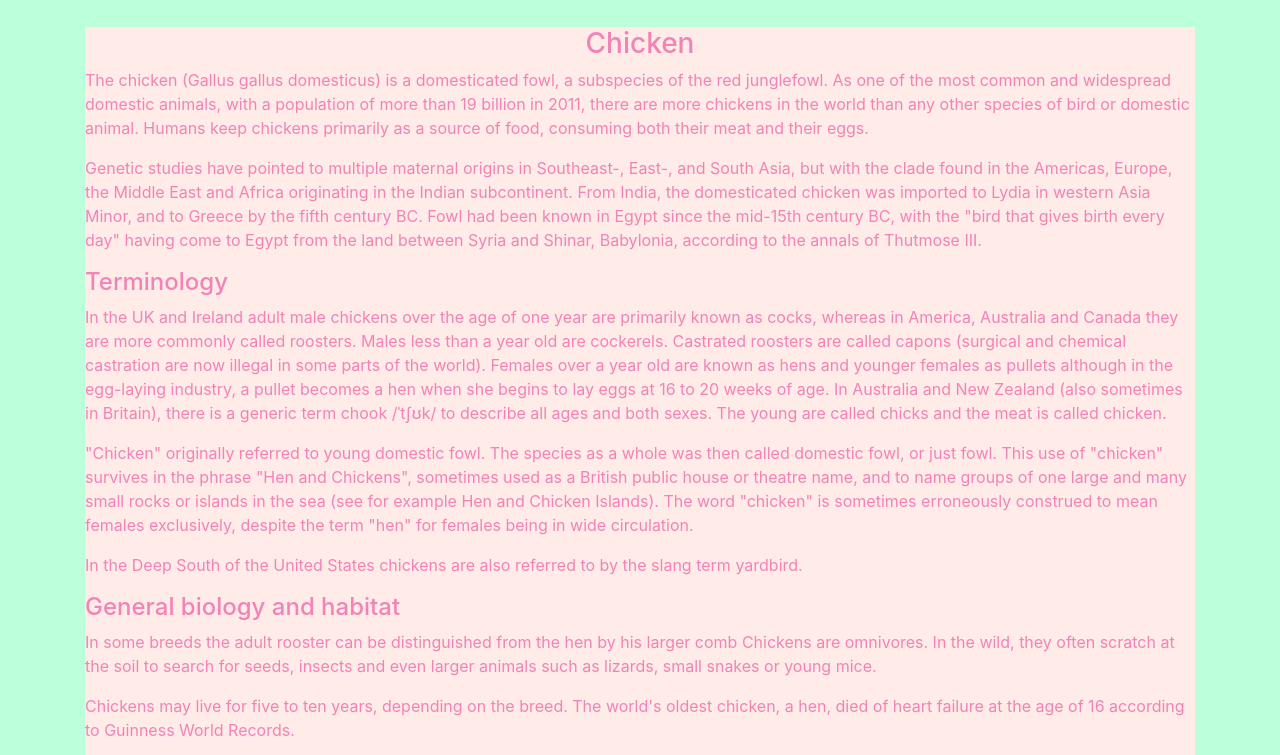
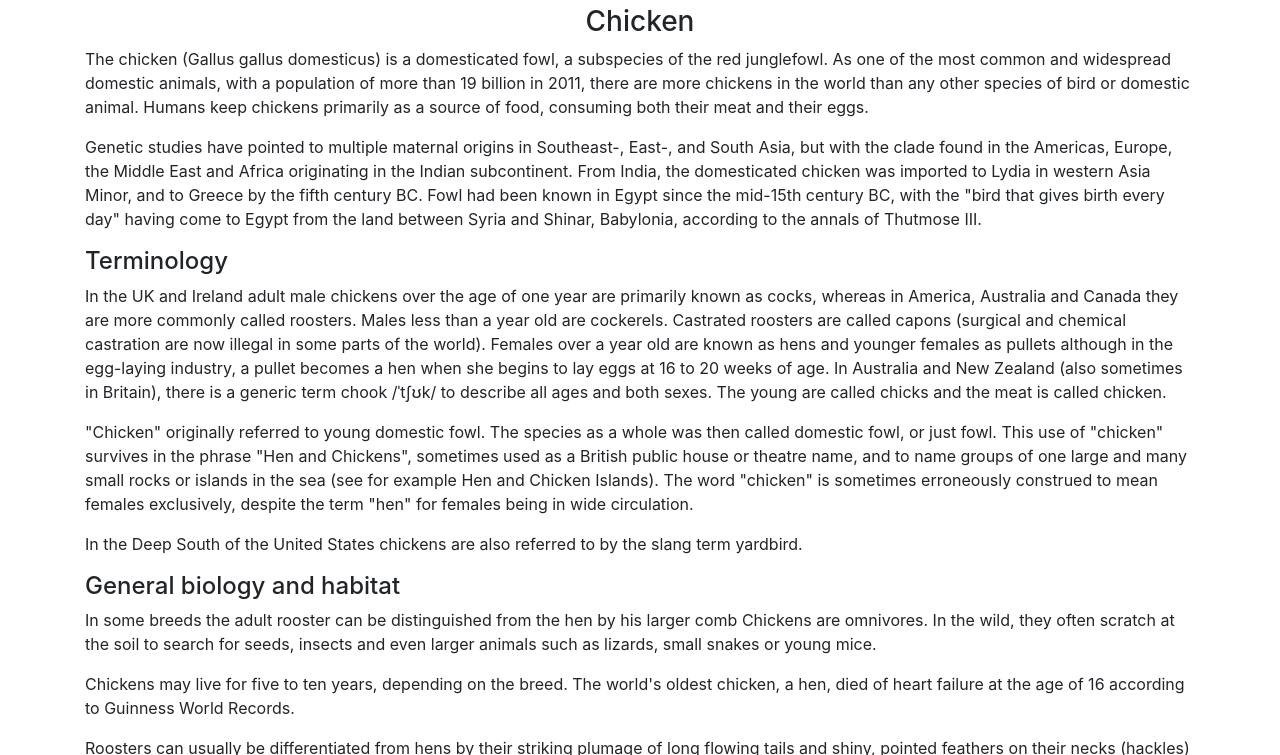
Before and after one commit to legendarygladiator/coursera_assignment_2, a plain HTML site: page index.html in a window 1280 px wide. Shown: the part 200-955 px from the top of the page. Drawn offline with nearby package versions, Linux system fonts and the light colour scheme; a script that the page names is missing.

Commit message:
Update and rename index_w3.html to index.html

```diff
--- a/index_w3.html
+++ b/index.html
@@ -6,7 +6,7 @@
   <meta name="viewport" content="width=device-width, initial-scale=1">
   <title>Coursera Assignment 2</title>
   <link rel="stylesheet" href="css/bootstrap.min.css">
-  <link rel="stylesheet" href="css/styles-w3.css">
+  <link rel="stylesheet" href="css/styles.css">
 </head>
 <body>
   <header>
```
